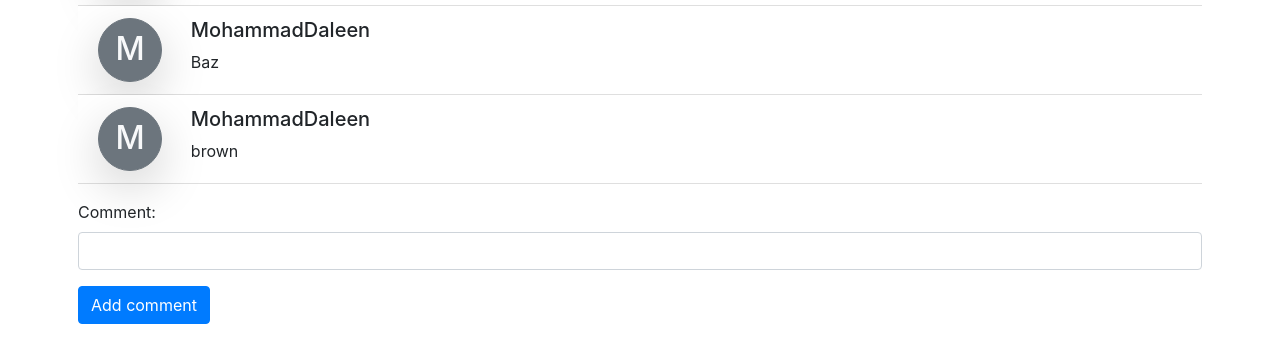
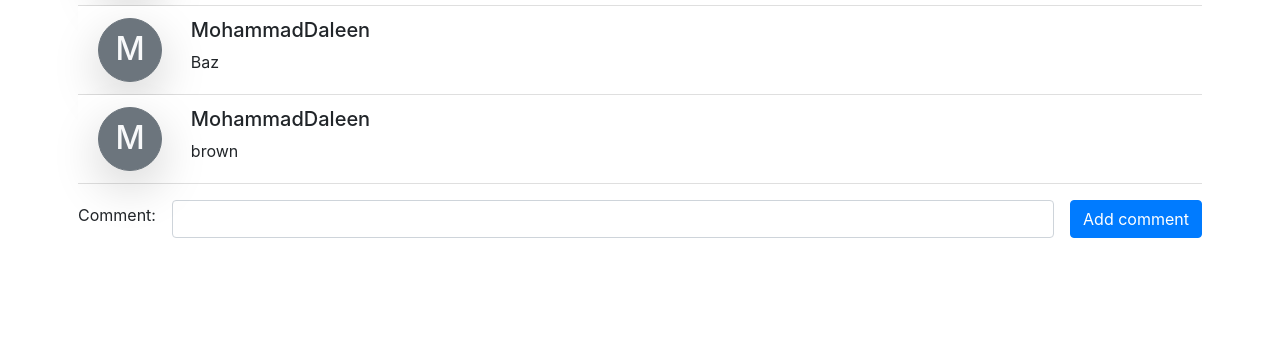
Before and after one commit to MohammadDaleen/cs50w, a Django app: page /listing/1 in a window 1280 px wide. Shown: the part 790-1138 px from the top of the page. After the commit the page ends 1028 px from the top, so only its background shows below. Run offline with Django 3.2, Linux system fonts and the light colour scheme; a user stored in the database is signed in; data comes from the database, SQL or seed files in the repository; both versions use the stored data as it was after the commit; some libraries are stand-ins or nearby versions.

Commit message:
bootstrap: Edit: @ listing.html: style comment form sqlite: Edit: @ models.py: change Bid.amount form PositiveIntegerField to DecimalField

```diff
--- a/Project2Commerce/commerce/auctions/models.py
+++ b/Project2Commerce/commerce/auctions/models.py
@@ -38,7 +38,7 @@ class Listing(models.Model):
 
 # bids model
 class Bid(models.Model):
-    amount = models.PositiveIntegerField()
+    amount = models.DecimalField(max_digits=15, decimal_places=2)
     bidder = models.ForeignKey(User, on_delete=models.CASCADE, related_name="userBids")
     auction = models.ForeignKey(Listing, on_delete=models.CASCADE, related_name="listingBids")
 
--- a/Project2Commerce/commerce/auctions/templates/auctions/listing.html
+++ b/Project2Commerce/commerce/auctions/templates/auctions/listing.html
@@ -171,16 +171,12 @@
 
     {% if user.is_authenticated %}
         <form action="{% url 'commerce:addComment' %}" class="mt-3" method="post">
-            <div class="form-group">
+            <div class="form-group d-flex justify-content-between align-items-center">
                 {% csrf_token %}
                 {{ AddCommentForm }}
-                <div class="pt-3">
-                    <input class="btn btn-primary" type="submit" value="Add comment">
-                </div>
+                <input class="btn btn-primary" type="submit" value="Add comment">
             </div>
         </form>
     {% endif %}
 
-
-
 {% endblock %}
--- a/Project2Commerce/commerce/auctions/views.py
+++ b/Project2Commerce/commerce/auctions/views.py
@@ -81,7 +81,7 @@ class AddCommentForm(hiddinListingIdForm):
     # Set label for text input field
     text.label = "Comment"
     # Change HTML attrbutes of text input field
-    text.widget.attrs.update({"class": "form-control"})
+    text.widget.attrs.update({"class": "form-control mx-3"})
 
 # Active Listings Page (view)
 # view all of the currently active auction listings.
```
Also changed, not shown: Project2Commerce/commerce/auctions/migrations/0015_alter_bid_amount.py (added), Project2Commerce/commerce/db.sqlite3.
